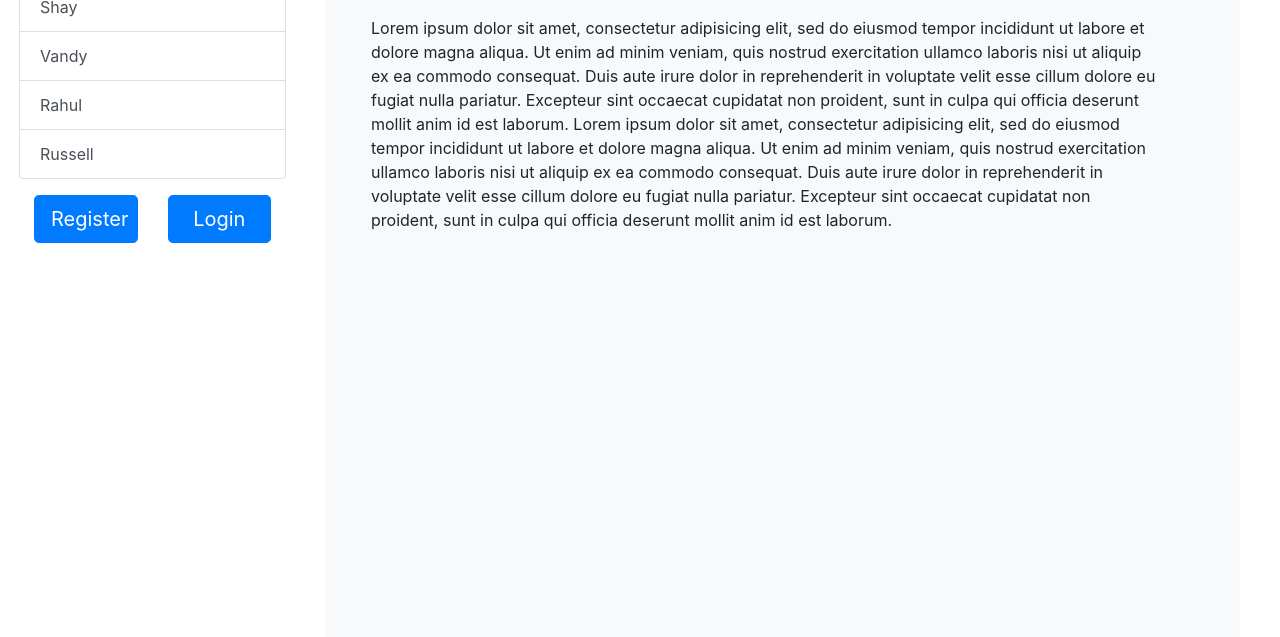
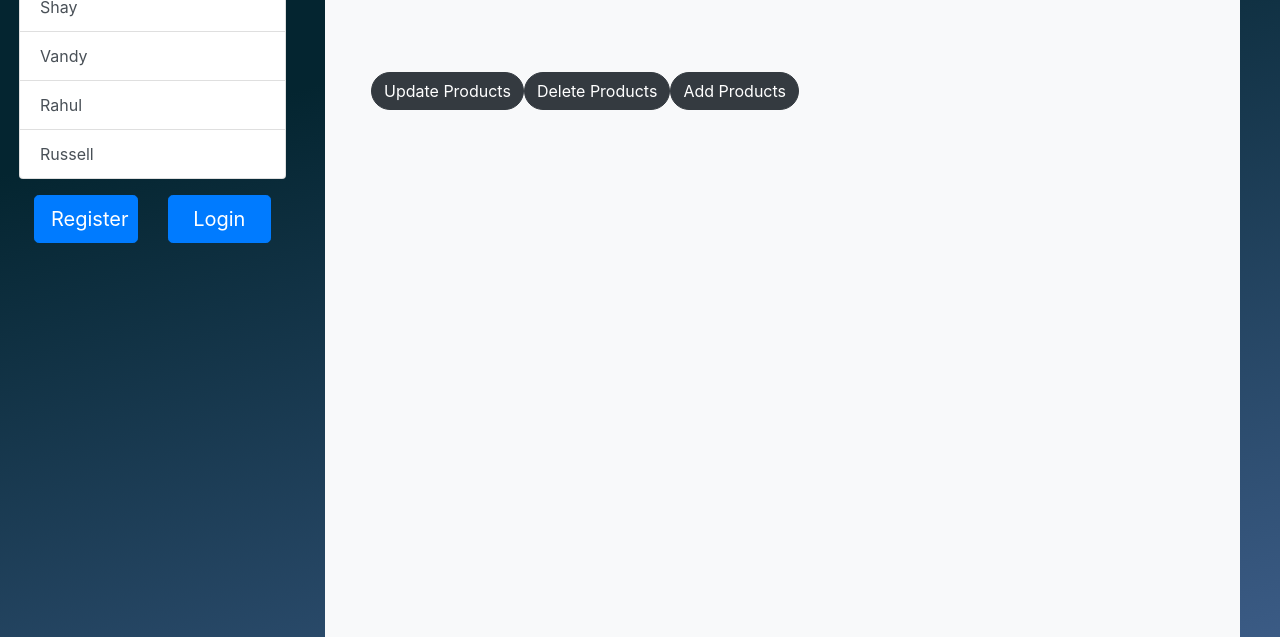
Before and after one commit to rustychaiNZ/formative3.2, a website: page public/index.html in a window 1280 px wide. Shown: the part 163-800 px from the top of the page. Drawn offline with nearby package versions, Linux system fonts and the light colour scheme; no server answers.

Commit message:
looking through to make everything working

```diff
--- a/backend/models/projects.js
+++ b/backend/models/projects.js
@@ -7,7 +7,8 @@ const projectSchema = new mongoose.Schema({
 	projectBrief : String ,
 	projectImage : String ,
 	projectLink : String ,
-	user_id : String//{
+	user_id : String
+	//{
 		//type : mongoose.Schema.Types.ObjectId,
 		// ref : 'User'
 	//}
--- a/public/index.html
+++ b/public/index.html
@@ -41,11 +41,7 @@
 				<!-- Login and register container ends -->
 
 				<!-- Add project button -->
-				<div class="row my-2">
-					<div id="addProjectBtnContainer" class="col-12">
 
-					</div>
-				</div>
 				<!-- Logout button container -->
 				<div class="row my-2">
 					<div id="logoutUserBtnContainer" class="col-12">
@@ -67,17 +63,14 @@
 						<div class="col-12">
 							<h1 class="display-1">Hello World</h1>
 							<br>
-							<p>Lorem ipsum dolor sit amet, consectetur adipisicing elit, sed do eiusmod
-							tempor incididunt ut labore et dolore magna aliqua. Ut enim ad minim veniam,
-							quis nostrud exercitation ullamco laboris nisi ut aliquip ex ea commodo
-							consequat. Duis aute irure dolor in reprehenderit in voluptate velit esse
-							cillum dolore eu fugiat nulla pariatur. Excepteur sint occaecat cupidatat non
-							proident, sunt in culpa qui officia deserunt mollit anim id est laborum. Lorem ipsum dolor sit amet, consectetur adipisicing elit, sed do eiusmod
-							tempor incididunt ut labore et dolore magna aliqua. Ut enim ad minim veniam,
-							quis nostrud exercitation ullamco laboris nisi ut aliquip ex ea commodo
-							consequat. Duis aute irure dolor in reprehenderit in voluptate velit esse
-							cillum dolore eu fugiat nulla pariatur. Excepteur sint occaecat cupidatat non
-							proident, sunt in culpa qui officia deserunt mollit anim id est laborum.</p>
+							<div class="row my-2" id="toolbar">
+								<!-- <div id="addProjectBtnContainer" class="col-12"> -->
+									<!-- <button id="viewUserBtn" type="button" class="btn btn-dark rounded-pill mt-5 my-3">View all users</button> -->
+									<button id="updateProductsBtn" type="button" class="btn btn-dark my-3 rounded-pill mt-5">Update Products</button>
+									<button id="deleteProductsBtn" type="button" class="btn btn-dark my-3 rounded-pill mt-5">Delete Products</button>
+									<button id="addProductsBtn" type="button" class="btn btn-dark my-3 rounded-pill mt-5">Add Products</button> <br>
+								<!-- </div> -->
+							</div>
 						</div>
 					</div>
 
@@ -108,7 +101,7 @@
 							</button>
 						</div>
 						<!-- Header end -->
-						<form id="registerUserForm">
+						<form id="registerUserForm" action="#loginForm">
 							<div class="modal-body bg-white">
 								<!-- User name -->
 								<div class="row my-3">
@@ -189,7 +182,7 @@
 							<span class="text-light" aria-hidden="true">&times;</span>
 						</button>
 					</div>
-					<form id="loginForm">
+					<form id="loginForm" action="#toolbar">
 						<!-- Modal body -->
 						<div class="modal-body">
 								<div class="col-12">
--- a/public/js/script.js
+++ b/public/js/script.js
@@ -175,23 +175,28 @@ $(document).ready(function(){
 	});//submit function for registerForm
 
 	// Displays all of the users as navigation menu
-	// $.ajax({
-		// url : `${url}/viewUsers`,
-		// type : 'GET',
-		// dataType : 'json',
-		// success : function(usersFromMongo){
-			// console.log(usersFromMongo);
-			// for(var i = 0; i < usersFromMongo.length; i++){
-				// document.getElementById('').innerHTML +=
-			// }
-		// },
-		// error : function(){
-			// console.log('error: cannot call api');
-		// }
-	// });
+	//display users dynamically on nav.
+		// function viewUsers(){
+		// document.getElementById('navContainer').innerHTML = '';
+	$.ajax({
+		url : `${url}/viewUsers`,
+		type : 'GET',
+		dataType : 'json',
+		success : function(usersFromMongo){
+			console.log(usersFromMongo);
+			document.getElementById('printOut').innerHTML = "";
+			for(var i = 0; i < usersFromMongo.length; i++){
+				document.getElementById('printOut').innerHTML
+				+= '<div class="col">'
+				+  '</div>';
+			}
+		},
+		error : function(){
+			console.log('error: cannot call api');
+		}
 
-
-
+	});
+//};
 
 
 	// Gets user's from data base for navigation
--- a/public/sass/stylesheet.scss
+++ b/public/sass/stylesheet.scss
@@ -28,6 +28,10 @@
   padding: 2em 3em 0 1em;
 }
 
+#toolbar{
+  display: none;
+}
+
 @media (min-width: 576px) {
   .modal-dialog-register {
     max-width: 900px;
```
Also changed, not shown: public/css/stylesheet.css, 2 other files.
